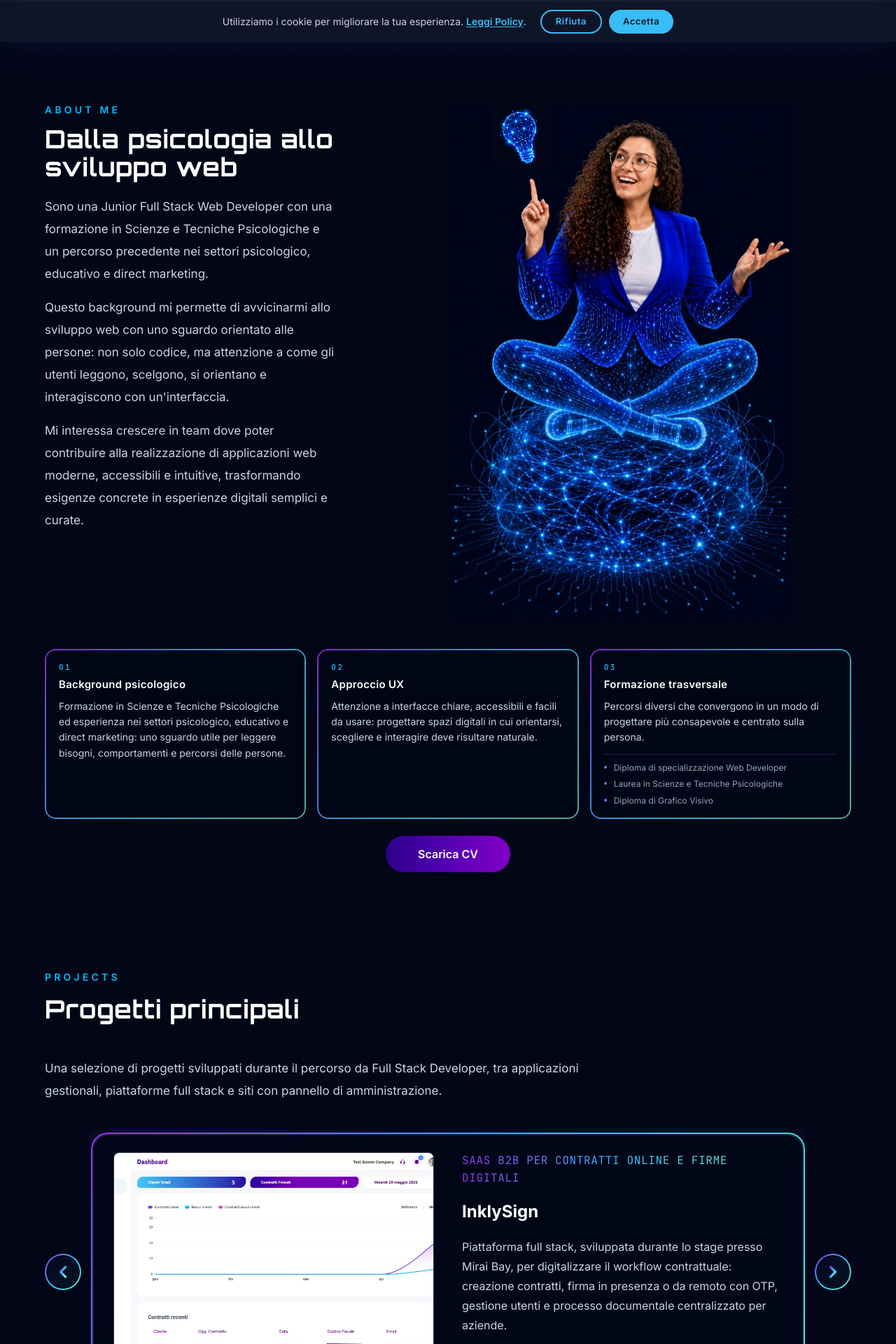
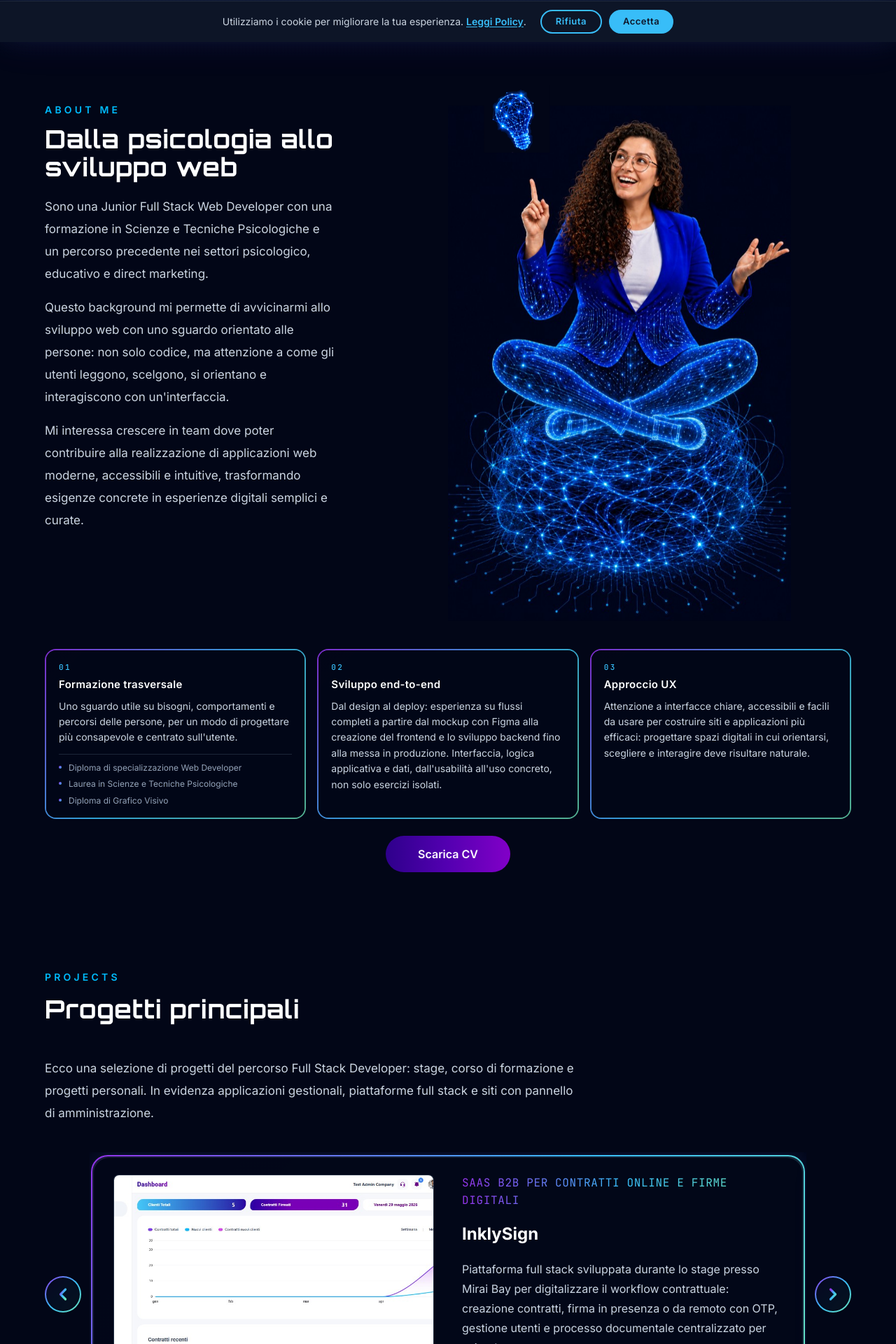
Before and after one commit to Claudiasals/claudia-salsini-portfolio, a React (Vite) app: page / in a window 1280 px wide. Shown: the part 740-2660 px from the top of the page at 70% size. Built offline with nearby package versions, Linux system fonts and the light colour scheme.

Commit message:
feat(about,skills,projects): aggiornati testi card About, intro progetti e hover Skills
Riordinate le highlight About con copy end-to-end, rifinita lampadina e bordi icone
competenze allineati alla card; aggiornate descrizioni carousel progetti.

```diff
--- a/src/components/About.jsx
+++ b/src/components/About.jsx
@@ -9,19 +9,19 @@ const educationItems = [
 const highlightCards = [
   {
     number: '01',
-    title: 'Background psicologico',
-    text: 'Formazione in Scienze e Tecniche Psicologiche ed esperienza nei settori psicologico, educativo e direct marketing: uno sguardo utile per leggere bisogni, comportamenti e percorsi delle persone.',
+    title: 'Formazione trasversale',
+    text: 'Uno sguardo utile su bisogni, comportamenti e percorsi delle persone, per un modo di progettare più consapevole e centrato sull\'utente.',
+    education: true,
   },
   {
     number: '02',
-    title: 'Approccio UX',
-    text: 'Attenzione a interfacce chiare, accessibili e facili da usare: progettare spazi digitali in cui orientarsi, scegliere e interagire deve risultare naturale.',
+    title: 'Sviluppo end-to-end',
+    text: 'Dal design al deploy: esperienza su flussi completi a partire dal mockup con Figma alla creazione del frontend e lo sviluppo backend fino alla messa in produzione. Interfaccia, logica applicativa e dati, dall\'usabilità all\'uso concreto, non solo esercizi isolati.',
   },
   {
     number: '03',
-    title: 'Formazione trasversale',
-    text: 'Percorsi diversi che convergono in un modo di progettare più consapevole e centrato sulla persona.',
-    education: true,
+    title: 'Approccio UX',
+    text: 'Attenzione a interfacce chiare, accessibili e facili da usare per costruire siti e applicazioni più efficaci: progettare spazi digitali in cui orientarsi, scegliere e interagire deve risultare naturale.',
   },
 ]
 
@@ -110,7 +110,7 @@ const About = () => {
           <div className="about-highlights">
             {highlightCards.map((card, index) => (
               <ScrollRevealItem
-                key={card.number}
+                key={card.title}
                 tier={`about-${index + 3}`}
                 revealMargin={REVEAL_HIGHLIGHTS[index]}
               >
--- a/src/components/Projects.jsx
+++ b/src/components/Projects.jsx
@@ -95,9 +95,9 @@ const Projects = () => {
 
         <ScrollRevealItem tier="body">
           <p className="section-lead section-after-title max-w-3xl">
-            Una selezione di progetti sviluppati durante il percorso da Full Stack
-            Developer, tra applicazioni gestionali, piattaforme full stack e siti
-            con pannello di amministrazione.
+            Ecco una selezione di progetti del percorso Full Stack Developer: stage, corso di formazione
+            e progetti personali. In evidenza applicazioni gestionali, piattaforme full stack e siti con pannello di
+            amministrazione.
           </p>
         </ScrollRevealItem>
 
--- a/src/data/projects.js
+++ b/src/data/projects.js
@@ -4,7 +4,7 @@ export const projects = [
     category: 'SaaS B2B per contratti online e firme digitali',
     title: 'InklySign',
     description:
-      'Piattaforma full stack, sviluppata durante lo stage presso Mirai Bay, per digitalizzare il workflow contrattuale: creazione contratti, firma in presenza o da remoto con OTP, gestione utenti e processo documentale centralizzato per aziende.',
+      'Piattaforma full stack sviluppata durante lo stage presso Mirai Bay per digitalizzare il workflow contrattuale: creazione contratti, firma in presenza o da remoto con OTP, gestione utenti e processo documentale centralizzato per aziende.',
     image: '/images/projects/inklysign.png',
     imageAlt: 'Anteprima dashboard InklySign',
     tech: ['React', 'Vite', 'Tailwind CSS', 'PHP', 'Laravel', 'MySQL'],
@@ -26,7 +26,7 @@ export const projects = [
     category: 'Portfolio fotografico con pannello admin',
     title: 'Francesca Gandelli',
     description:
-      'Progetto personale sviluppato in autonomia: portfolio fotografico con sito pubblico e pannello admin per categorie, gallerie e contenuti.',
+      'Progetto personale sviluppato in autonomia: portfolio fotografico con sito pubblico e pannello admin per gestire in autonomia contenuti, immagini e pagine informative.',
     image: '/images/projects/francesca-gandelli.png',
     imageAlt: 'Anteprima del portfolio fotografico Francesca Gandelli con pannello admin',
     tech: ['React', 'Vite', 'Tailwind CSS', 'Node.js', 'Express', 'MongoDB Atlas', 'Cloudinary'],
--- a/src/index.css
+++ b/src/index.css
@@ -10,10 +10,11 @@
   --site-bg-rgb: 2, 6, 23;
   --accent-border-soft: linear-gradient(
     135deg,
-    rgba(147, 51, 234, 0.32),
-    rgba(56, 189, 248, 0.28),
-    rgba(110, 231, 183, 0.24)
+    rgba(147, 51, 234, 0.22),
+    rgba(56, 189, 248, 0.18),
+    rgba(110, 231, 183, 0.16)
   );
+  --accent-border: linear-gradient(135deg, #9333ea, #38bdf8, #6ee7b7);
 }
 
 .bg-site {
@@ -1686,13 +1687,7 @@ html.perf-lite .hero-bg__circuit-spotlight.hero-bg__circuit-spotlight--auto {
   border-radius: 1.75rem;
   background:
     linear-gradient(rgba(15, 23, 42, 0.92), rgba(15, 23, 42, 0.92)) padding-box,
-    linear-gradient(
-      135deg,
-      rgba(147, 51, 234, 0.85),
-      rgba(56, 189, 248, 0.85),
-      rgba(110, 231, 183, 0.75)
-    )
-      border-box;
+    var(--accent-border) border-box;
   opacity: 0;
   transform: translate3d(0, 14px, 0);
   transition:
@@ -1798,32 +1793,48 @@ html.perf-lite .hero-bg__circuit-spotlight.hero-bg__circuit-spotlight--auto {
 
 @media (hover: hover), (pointer: fine) {
   .skills-skill-mini:hover {
-    transform: translateY(-3px);
+    transform: translateY(-2px);
     background:
       linear-gradient(rgba(15, 23, 42, 0.92), rgba(15, 23, 42, 0.92)) padding-box,
-      linear-gradient(
-        135deg,
-        rgba(147, 51, 234, 0.85),
-        rgba(56, 189, 248, 0.85),
-        rgba(110, 231, 183, 0.75)
-      )
-        border-box;
-    box-shadow:
-      0 0 20px rgba(56, 189, 248, 0.12),
-      0 0 32px rgba(147, 51, 234, 0.08);
+      var(--accent-border) border-box;
+    box-shadow: none;
   }
 
   .skills-skill-mini:hover .skills-skill-mini__inner {
-    background: rgba(56, 189, 248, 0.05);
+    background: rgba(var(--site-bg-rgb), 0.94);
   }
 
   .skills-skill-mini:hover .skills-skill-mini__icon {
-    transform: scale(1.08);
+    transform: scale(1.05);
   }
 
   .skills-skill-mini:hover .skills-skill-mini__icon-img {
-    transform: scale(1.08);
-  }
+    transform: scale(1.05);
+  }
+}
+
+html.use-hover-effects .skills-skill-mini:hover {
+  transform: translateY(-2px);
+  background:
+    linear-gradient(rgba(15, 23, 42, 0.92), rgba(15, 23, 42, 0.92)) padding-box,
+    var(--accent-border) border-box;
+  box-shadow: none;
+}
+
+html.use-hover-effects .skills-skill-mini:hover .skills-skill-mini__inner {
+  background: rgba(var(--site-bg-rgb), 0.94);
+}
+
+html.use-hover-effects .skills-skill-mini:hover .skills-skill-mini__icon,
+html.use-hover-effects .skills-skill-mini:hover .skills-skill-mini__icon-img {
+  transform: scale(1.05);
+}
+
+.skills-skill-mini:focus-within {
+  background:
+    linear-gradient(rgba(15, 23, 42, 0.92), rgba(15, 23, 42, 0.92)) padding-box,
+    var(--accent-border) border-box;
+  outline: none;
 }
 
 .skills-skill-mini__icon {
@@ -1905,7 +1916,10 @@ html.perf-lite .hero-bg__circuit-spotlight.hero-bg__circuit-spotlight--auto {
 
   .skills-skill-mini:hover,
   .skills-skill-mini:hover .skills-skill-mini__icon,
-  .skills-skill-mini:hover .skills-skill-mini__icon-img {
+  .skills-skill-mini:hover .skills-skill-mini__icon-img,
+  html.use-hover-effects .skills-skill-mini:hover,
+  html.use-hover-effects .skills-skill-mini:hover .skills-skill-mini__icon,
+  html.use-hover-effects .skills-skill-mini:hover .skills-skill-mini__icon-img {
     transform: none;
   }
 }
@@ -2440,8 +2454,8 @@ html.perf-lite .hero-bg__circuit-spotlight.hero-bg__circuit-spotlight--auto {
   z-index: 2;
   top: 15%;
   left: 38%;
-  width: calc(clamp(2.75rem, 9.5%, 5.25rem) + 38px);
-  transform: translate(calc(-50% - 75px), calc(-100% - 20px));
+  width: calc(clamp(2.75rem, 9.5%, 5.25rem) + 46px);
+  transform: translate(calc(-50% - 75px - 2mm), calc(-100% - 20px - 5mm));
   pointer-events: none;
   isolation: isolate;
   line-height: 0;
@@ -2511,7 +2525,7 @@ html.perf-lite .hero-bg__circuit-spotlight.hero-bg__circuit-spotlight--auto {
   .about-visual__lightbulb-wrap {
     top: 14.5%;
     left: 37.5%;
-    width: calc(clamp(3rem, 8.5%, 5.75rem) + 38px);
+    width: calc(clamp(3rem, 8.5%, 5.75rem) + 46px);
   }
 }
 
@@ -2651,7 +2665,7 @@ html.perf-lite .hero-bg__circuit-spotlight.hero-bg__circuit-spotlight--auto {
   .about-visual__lightbulb-wrap {
     top: 16%;
     left: 39%;
-    width: calc(clamp(2.5rem, 14vw, 4rem) + 38px);
+    width: calc(clamp(2.5rem, 14vw, 4rem) + 46px);
   }
 
   .about-highlights {
@@ -4238,6 +4252,19 @@ html.cookie-consent-visible .scroll-to-top {
   html:not(.use-hover-effects) .contact-detail-link:hover .contact-detail-icon {
     transform: none;
     box-shadow: none;
+  }
+
+  html:not(.use-hover-effects) .skills-skill-mini:hover {
+    transform: none;
+    background:
+      linear-gradient(rgba(15, 23, 42, 0.92), rgba(15, 23, 42, 0.92)) padding-box,
+      var(--accent-border-soft) border-box;
+    box-shadow: none;
+  }
+
+  html:not(.use-hover-effects) .skills-skill-mini:hover .skills-skill-mini__icon,
+  html:not(.use-hover-effects) .skills-skill-mini:hover .skills-skill-mini__icon-img {
+    transform: none;
   }
 
   .nav-btn:active::before,
@@ -4266,6 +4293,22 @@ html.cookie-consent-visible .scroll-to-top {
     opacity: 0.6;
   }
 
+  .skills-skill-mini:active,
+  .skills-skill-mini.touch-feedback {
+    transform: translateY(-2px);
+    background:
+      linear-gradient(rgba(15, 23, 42, 0.92), rgba(15, 23, 42, 0.92)) padding-box,
+      var(--accent-border) border-box;
+    box-shadow: none;
+  }
+
+  .skills-skill-mini:active .skills-skill-mini__icon,
+  .skills-skill-mini:active .skills-skill-mini__icon-img,
+  .skills-skill-mini.touch-feedback .skills-skill-mini__icon,
+  .skills-skill-mini.touch-feedback .skills-skill-mini__icon-img {
+    transform: scale(1.05);
+  }
+
   .contact-form-input-wrap:active,
   .contact-form-input-wrap.touch-feedback,
   .contact-form-input-wrap:focus-within {
--- a/src/utils/touchFocus.js
+++ b/src/utils/touchFocus.js
@@ -1,5 +1,5 @@
 const INTERACTIVE_SELECTOR =
-  'a, button, .nav-btn, .btn-primary, .btn-secondary, .contact-detail-link, .contact-form-input-wrap, .projects-carousel-nav, .project-detail-back, .legal-page__email, .site-footer__link'
+  'a, button, .nav-btn, .btn-primary, .btn-secondary, .contact-detail-link, .contact-form-input-wrap, .projects-carousel-nav, .project-detail-back, .legal-page__email, .site-footer__link, .skills-skill-mini'
 
 const TOUCH_FEEDBACK_CLASS = 'touch-feedback'
 /** Durata minima visibile della sfumatura dopo un tap breve (ms). */
```
